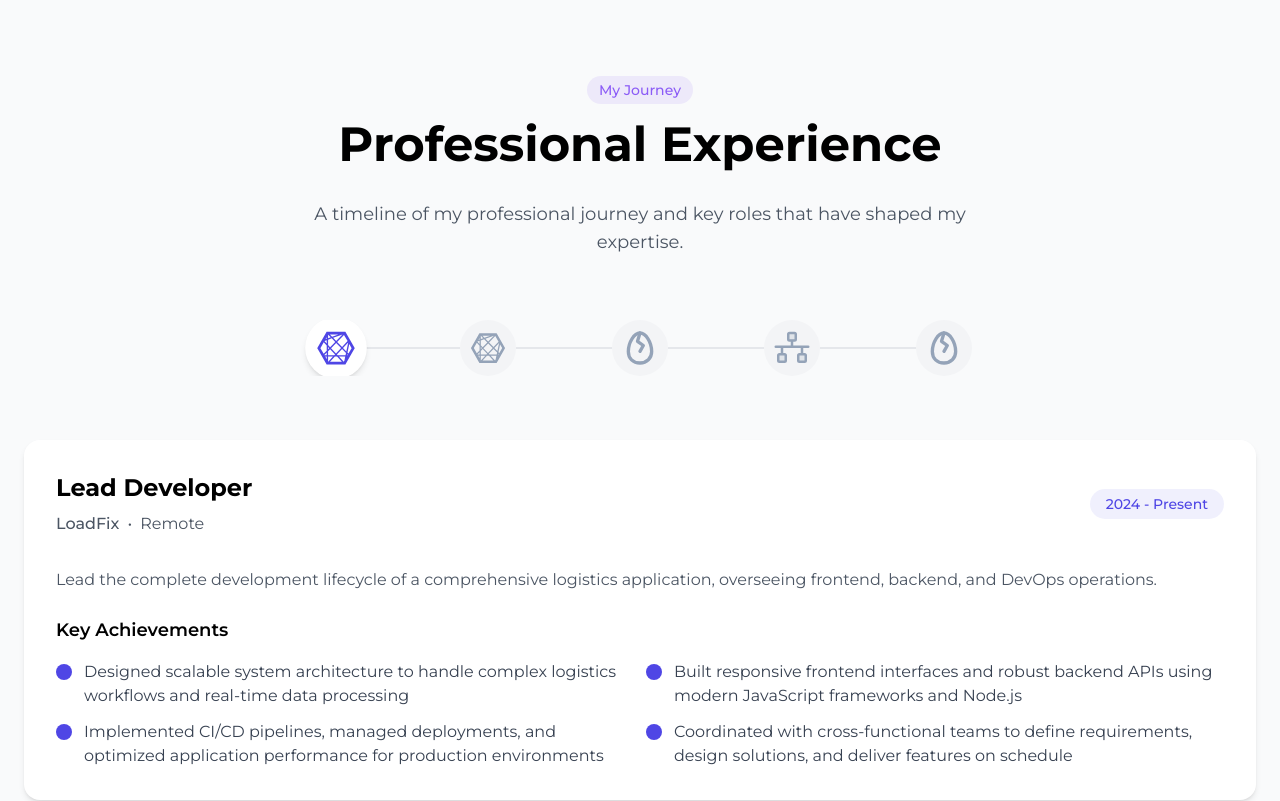
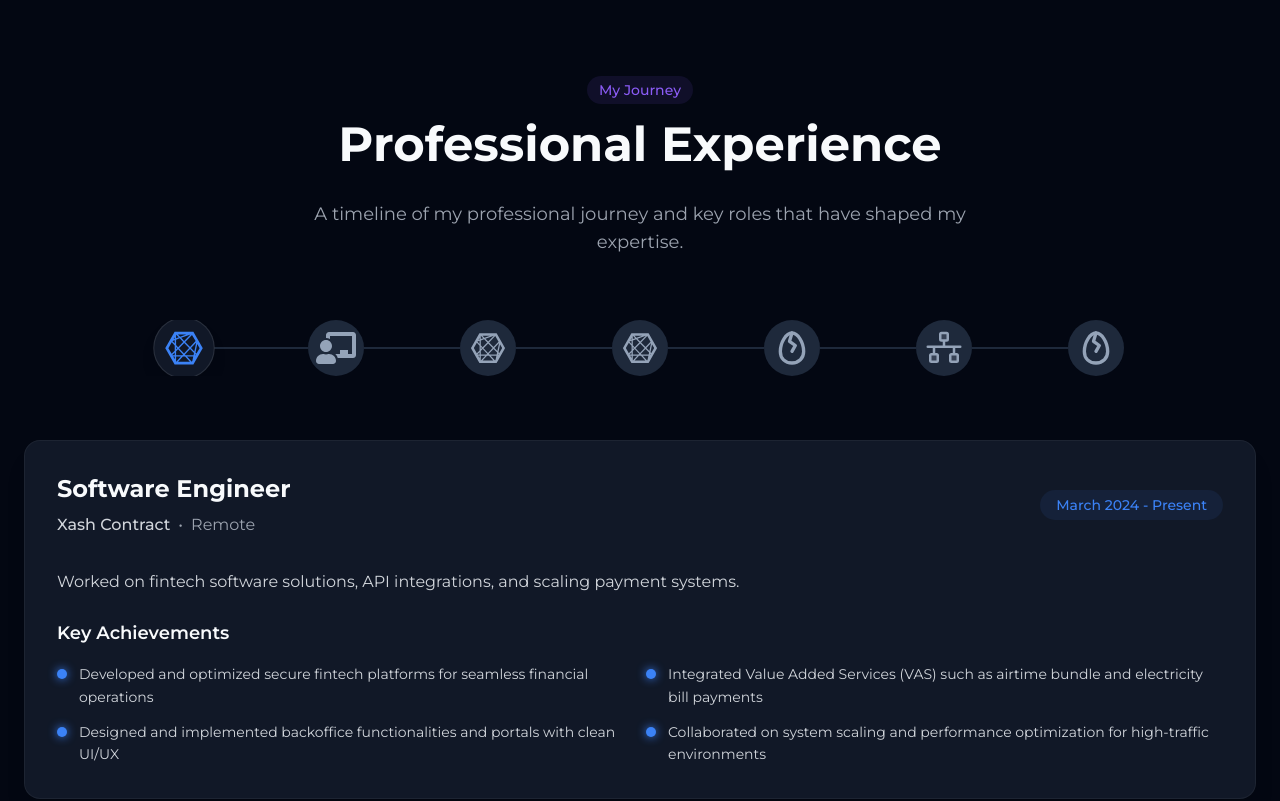
Before and after one commit to kculz/kudzai-portifolio, a React (Vite) app: page / in a window 1280 px wide. Shown: the part 820-1621 px from the top of the page. Built offline with nearby package versions, Linux system fonts and the light colour scheme.

Commit message:
style(components): apply dark theme to remaining components

```diff
--- a/src/components/Experience.jsx
+++ b/src/components/Experience.jsx
@@ -2,10 +2,43 @@ import React, { useState, useRef } from 'react';
 import { LiaConnectdevelop } from "react-icons/lia";
 import { TbEggCracked } from "react-icons/tb";
 import { PiNetworkDuotone } from "react-icons/pi";
+import { FaChalkboardTeacher } from "react-icons/fa";
 
 const experiences = [
   {
     id: 1,
+    title: 'Software Engineer',
+    company: 'Xash Contract',
+    location: 'Remote',
+    duration: 'March 2024 - Present',
+    description: 'Worked on fintech software solutions, API integrations, and scaling payment systems.',
+    achievements: [
+      'Developed and optimized secure fintech platforms for seamless financial operations',
+      'Integrated Value Added Services (VAS) such as airtime bundle and electricity bill payments',
+      'Designed and implemented backoffice functionalities and portals with clean UI/UX',
+      'Collaborated on system scaling and performance optimization for high-traffic environments'
+    ],
+    icon: <LiaConnectdevelop size={40} />,
+    color: '#3B82F6',
+  },
+  {
+    id: 2,
+    title: 'Computer Science Teacher',
+    company: 'Miami Academy',
+    location: 'Zimbabwe',
+    duration: 'March 2024 - Present',
+    description: 'Empowering students with Computer Science knowledge and practical skills.',
+    achievements: [
+      'Maintained a 100% pass rate for Computer Science students',
+      'Developed and executed theoretical and practical lesson plans for high school curriculum',
+      'Mentored students in software projects and coding fundamentals',
+      'Fostered a positive learning environment driving student engagement and success'
+    ],
+    icon: <FaChalkboardTeacher size={40} />,
+    color: '#F59E0B',
+  },
+  {
+    id: 3,
     title: 'Lead Developer',
     company: 'LoadFix',
     location: 'Remote',
@@ -21,7 +54,7 @@ const experiences = [
     color: '#4F46E5',
   },
   {
-    id: 2,
+    id: 4,
     title: 'Software Engineer',
     company: 'Curlben Solutions',
     location: 'Remote',
@@ -37,7 +70,7 @@ const experiences = [
     color: '#10B981',
   },
   {
-    id: 3,
+    id: 5,
     title: 'Software Developer',
     company: 'Xashpay',
     location: 'Remote',
@@ -53,7 +86,7 @@ const experiences = [
     color: '#8B5CF6',
   },
   {
-    id: 4,
+    id: 6,
     title: 'Computer Network Engineer',
     company: 'Lexco IT Solutions',
     location: 'Mutare, Zimbabwe',
@@ -69,7 +102,7 @@ const experiences = [
     color: '#0EA5E9',
   },
   {
-    id: 5,
+    id: 7,
     title: 'Web Developer',
     company: 'Svetu PVT Ltd',
     location: 'Zimbabwe',
@@ -91,14 +124,14 @@ const Experience = () => {
   const timelineRef = useRef(null);
 
   return (
-    <section id="experiences" className="py-24 px-6 bg-gray-50">
+    <section id="experiences" className="py-24 px-6 bg-dark text-light">
       <div className="max-w-7xl mx-auto">
         <div className="mb-16 text-center">
           <span className="inline-block py-1 px-3 rounded-full bg-primary/10 text-primary text-sm font-medium mb-4">
             My Journey
           </span>
-          <h2 className="text-4xl md:text-5xl font-bold mb-8">Professional Experience</h2>
-          <p className="text-lg text-gray-600 max-w-2xl mx-auto">
+          <h2 className="text-4xl md:text-5xl font-bold mb-8 text-light">Professional Experience</h2>
+          <p className="text-lg text-gray-400 max-w-2xl mx-auto">
             A timeline of my professional journey and key roles that have shaped my expertise.
           </p>
         </div>
@@ -110,7 +143,7 @@ const Experience = () => {
               <React.Fragment key={exp.id}>
                 {/* Timeline connector */}
                 {index > 0 && (
-                  <div className="h-0.5 w-12 md:w-24 bg-gray-200"></div>
+                  <div className="h-0.5 w-12 md:w-24 bg-slate-800"></div>
                 )}
 
                 {/* Timeline node */}
@@ -118,8 +151,8 @@ const Experience = () => {
                   onClick={() => setActiveExperience(exp.id)}
                   className={`relative rounded-full w-14 h-14 flex items-center justify-center transition-all duration-300 ${
                     activeExperience === exp.id
-                      ? 'bg-white shadow-md scale-110 z-10'
-                      : 'bg-gray-100'
+                      ? 'bg-dark-card border border-white/10 shadow-lg scale-110 z-10'
+                      : 'bg-slate-800 border border-transparent'
                   }`}
                   style={{
                     color: activeExperience === exp.id ? exp.color : '#94a3b8'
@@ -127,7 +160,7 @@ const Experience = () => {
                 >
                   {exp.icon}
                   <span className={`absolute -bottom-8 text-xs font-medium whitespace-nowrap ${
-                    activeExperience === exp.id ? 'text-gray-800' : 'text-gray-500'
+                    activeExperience === exp.id ? 'text-light font-bold' : 'text-gray-500'
                   }`}>
                     {exp.duration.split(' - ')[0]}
                   </span>
@@ -149,12 +182,12 @@ const Experience = () => {
               }`}
               style={{ display: activeExperience === exp.id ? 'block' : 'none' }}
             >
-              <div className="bg-white rounded-2xl p-8 shadow-md">
+              <div className="bg-dark-card border border-white/5 rounded-2xl p-8 shadow-xl">
                 <div className="flex flex-col md:flex-row md:items-center justify-between mb-8">
                   <div>
-                    <h3 className="text-2xl font-bold mb-2">{exp.title}</h3>
-                    <div className="flex items-center text-gray-600">
-                      <span className="font-medium">{exp.company}</span>
+                    <h3 className="text-2xl font-bold mb-2 text-light">{exp.title}</h3>
+                    <div className="flex items-center text-gray-400">
+                      <span className="font-medium text-gray-300">{exp.company}</span>
                       <span className="mx-2">•</span>
                       <span>{exp.location}</span>
                     </div>
@@ -169,7 +202,7 @@ const Experience = () => {
                   </div>
                 </div>
 
-                <p className="text-gray-600 mb-6">{exp.description}</p>
+                <p className="text-gray-300 mb-6 leading-relaxed">{exp.description}</p>
 
                 <div>
                   <h4 className="text-lg font-semibold mb-4">Key Achievements</h4>
@@ -177,10 +210,10 @@ const Experience = () => {
                     {exp.achievements.map((achievement, index) => (
                       <li key={index} className="flex items-start">
                         <div
-                          className="mt-1 mr-3 w-4 h-4 rounded-full flex-shrink-0"
-                          style={{ backgroundColor: exp.color }}
+                          className="mt-1.5 mr-3 w-2.5 h-2.5 rounded-full flex-shrink-0"
+                          style={{ backgroundColor: exp.color, boxShadow: `0 0 10px ${exp.color}` }}
                         ></div>
-                        <span className="text-gray-700">{achievement}</span>
+                        <span className="text-gray-300 text-sm leading-relaxed">{achievement}</span>
                       </li>
                     ))}
                   </ul>
--- a/src/components/Footer.jsx
+++ b/src/components/Footer.jsx
@@ -7,7 +7,7 @@ const Footer = () => {
   const currentYear = new Date().getFullYear();
 
   return (
-    <footer className="bg-gray-900 text-white py-16 px-6">
+    <footer className="bg-dark border-t border-white/5 text-white py-16 px-6">
       <div className="max-w-7xl mx-auto">
         <div className="grid grid-cols-1 md:grid-cols-12 gap-12">
           {/* About */}
@@ -17,16 +17,16 @@ const Footer = () => {
               A passionate software engineer specializing in full-stack development, distributed systems, and DevOps practices, dedicated to creating innovative solutions.
             </p>
             <div className="flex space-x-4">
-              <a href="https://github.com/kculz" target="_blank" rel="noopener noreferrer" className="text-gray-300 hover:text-primary transition-colors">
+              <a href="https://github.com/kculz" target="_blank" rel="noopener noreferrer" className="text-gray-400 hover:text-primary transition-colors">
                 <FaGithub size={22} />
               </a>
-              <a href="https://linkedin.com/in/kudzaimunyama" target="_blank" rel="noopener noreferrer" className="text-gray-300 hover:text-primary transition-colors">
+              <a href="https://linkedin.com/in/kudzaimunyama" target="_blank" rel="noopener noreferrer" className="text-gray-400 hover:text-primary transition-colors">
                 <FaLinkedin size={22} />
               </a>
-              <a href="https://twitter.com/greycode095" target="_blank" rel="noopener noreferrer" className="text-gray-300 hover:text-primary transition-colors">
+              <a href="https://twitter.com/greycode095" target="_blank" rel="noopener noreferrer" className="text-gray-400 hover:text-primary transition-colors">
                 <FaTwitter size={22} />
               </a>
-              <a href="mailto:munyamakudzi@gmail.com" className="text-gray-300 hover:text-primary transition-colors">
+              <a href="mailto:munyamakudzi@gmail.com" className="text-gray-400 hover:text-primary transition-colors">
                 <FaEnvelope size={22} />
               </a>
             </div>
@@ -39,7 +39,7 @@ const Footer = () => {
               <li>
                 <a
                   onClick={() => scrollTo('experiences')}
-                  className="text-gray-300 hover:text-primary transition-colors cursor-pointer"
+                  className="text-gray-400 hover:text-primary transition-colors cursor-pointer text-sm"
                 >
                   Experience
                 </a>
@@ -47,7 +47,7 @@ const Footer = () => {
               <li>
                 <a
                   onClick={() => scrollTo('projects')}
-                  className="text-gray-300 hover:text-primary transition-colors cursor-pointer"
+                  className="text-gray-400 hover:text-primary transition-colors cursor-pointer text-sm"
                 >
                   Projects
                 </a>
@@ -55,7 +55,7 @@ const Footer = () => {
               <li>
                 <a
                   onClick={() => scrollTo('skills')}
-                  className="text-gray-300 hover:text-primary transition-colors cursor-pointer"
+                  className="text-gray-400 hover:text-primary transition-colors cursor-pointer text-sm"
                 >
                   Skills
                 </a>
@@ -63,7 +63,7 @@ const Footer = () => {
               <li>
                 <a
                   onClick={() => scrollTo('contact')}
-                  className="text-gray-300 hover:text-primary transition-colors cursor-pointer"
+                  className="text-gray-400 hover:text-primary transition-colors cursor-pointer text-sm"
                 >
                   Contact
                 </a>
@@ -75,21 +75,21 @@ const Footer = () => {
           <div className="md:col-span-4">
             <h3 className="text-lg font-semibold mb-4">Contact Info</h3>
             <ul className="space-y-3">
-              <li className="flex items-center text-gray-300">
+              <li className="flex items-center text-gray-400 text-sm">
                 <FaEnvelope className="mr-3 text-primary" />
                 <a href="mailto:munyamakudzi@gmail.com" className="hover:text-primary transition-colors">
                   munyamakudzi@gmail.com
                 </a>
               </li>
-              <li className="flex items-center text-gray-300">
+              <li className="flex items-center text-gray-400 text-sm border-t border-transparent">
                 <svg className="w-4 h-4 mr-3 text-primary" fill="none" stroke="currentColor" viewBox="0 0 24 24" xmlns="http://www.w3.org/2000/svg">
                   <path strokeLinecap="round" strokeLinejoin="round" strokeWidth="2" d="M3 5a2 2 0 012-2h3.28a1 1 0 01.948.684l1.498 4.493a1 1 0 01-.502 1.21l-2.257 1.13a11.042 11.042 0 005.516 5.516l1.13-2.257a1 1 0 011.21-.502l4.493 1.498a1 1 0 01.684.949V19a2 2 0 01-2 2h-1C9.716 21 3 14.284 3 6V5z"></path>
                 </svg>
-                <a href="tel:+263775123456" className="hover:text-primary transition-colors">
+                <a href="tel:+263771392149" className="hover:text-primary transition-colors">
                   +263 771 392 149
                 </a>
               </li>
-              <li className="flex items-start text-gray-300">
+              <li className="flex items-start text-gray-400 text-sm">
                 <svg className="w-4 h-4 mr-3 mt-1 text-primary" fill="none" stroke="currentColor" viewBox="0 0 24 24" xmlns="http://www.w3.org/2000/svg">
                   <path strokeLinecap="round" strokeLinejoin="round" strokeWidth="2" d="M17.657 16.657L13.414 20.9a1.998 1.998 0 01-2.827 0l-4.244-4.243a8 8 0 1111.314 0z"></path>
                   <path strokeLinecap="round" strokeLinejoin="round" strokeWidth="2" d="M15 11a3 3 0 11-6 0 3 3 0 016 0z"></path>
--- a/src/components/Header.jsx
+++ b/src/components/Header.jsx
@@ -25,20 +25,20 @@ const Header = () => {
     <header
       className={`z-50 top-0 w-full h-20 fixed transition-all duration-300 ${
         scrolled
-          ? 'bg-white/90 backdrop-blur-md shadow-lg'
+          ? 'bg-dark/80 backdrop-blur-md border-b border-white/5 shadow-lg'
           : 'bg-transparent'
       }`}
     >
       <div className="max-w-7xl mx-auto flex justify-between items-center px-6 lg:px-8 h-full">
-        <h1 className={`text-xl font-bold cursor-pointer ${scrolled ? 'text-primary' : 'text-white'}`}>
-          <a onClick={() => { handleNav(); scrollTo('hero'); }}>
+        <h1 className="text-xl font-bold cursor-pointer">
+          <a onClick={() => { handleNav(); scrollTo('hero'); }} className="text-transparent bg-clip-text bg-gradient-to-r from-primary to-secondary">
             kudzaimunyama.dev
           </a>
         </h1>
 
         <div className="flex items-center gap-6">
           <nav className="hidden md:block">
-            <ul className={`flex gap-8 text-sm font-medium ${scrolled ? 'text-gray-800' : 'text-white'}`}>
+            <ul className={`flex gap-8 text-sm font-medium ${scrolled ? 'text-gray-300' : 'text-white/80'}`}>
               <li className="relative group">
                 <a
                   onClick={() => { handleNav(); scrollTo('experiences'); }}
@@ -71,7 +71,7 @@ const Header = () => {
 
           <button
             onClick={() => { handleNav(); scrollTo('contact'); }}
-            className="bg-primary text-white px-6 py-2.5 rounded-full font-medium text-sm shadow-md hover:shadow-lg hover:bg-primary/90 transition-all duration-300"
+            className="bg-gradient-to-r from-primary to-secondary text-white px-6 py-2.5 rounded-full font-medium text-sm shadow-lg hover:shadow-primary/30 hover:scale-105 transition-all duration-300"
           >
             Contact Me
           </button>
@@ -82,9 +82,9 @@ const Header = () => {
             aria-label="Toggle menu"
           >
             {!openNav ? (
-              <BiMenuAltRight size={30} className={scrolled ? 'text-gray-800' : 'text-white'} />
+              <BiMenuAltRight size={30} className={scrolled ? 'text-light' : 'text-white'} />
             ) : (
-              <MdOutlineClose size={30} className={scrolled ? 'text-gray-800' : 'text-white'} />
+              <MdOutlineClose size={30} className={scrolled ? 'text-light' : 'text-white'} />
             )}
           </button>
         </div>
@@ -92,13 +92,13 @@ const Header = () => {
 
       {/* Mobile Navigation Menu */}
       {openNav && (
-        <div className="md:hidden absolute top-20 left-0 right-0 bg-white shadow-lg rounded-b-xl border-t border-gray-100 overflow-hidden">
+        <div className="md:hidden absolute top-20 left-0 right-0 bg-dark-card shadow-xl rounded-b-xl border-t border-white/5 overflow-hidden">
           <nav className="max-w-7xl mx-auto">
             <ul className="py-4 px-6 flex flex-col gap-4">
               <li>
                 <a
                   onClick={() => { handleNav(); scrollTo('experiences'); }}
-                  className="block py-2 text-gray-800 hover:text-primary transition-colors"
+                  className="block py-2 text-gray-300 hover:text-primary transition-colors"
                 >
                   Experience
                 </a>
@@ -106,7 +106,7 @@ const Header = () => {
               <li>
                 <a
                   onClick={() => { handleNav(); scrollTo('projects'); }}
-                  className="block py-2 text-gray-800 hover:text-primary transition-colors"
+                  className="block py-2 text-gray-300 hover:text-primary transition-colors"
                 >
                   Projects
                 </a>
@@ -114,7 +114,7 @@ const Header = () => {
               <li>
                 <a
                   onClick={() => { handleNav(); scrollTo('skills'); }}
-                  className="block py-2 text-gray-800 hover:text-primary transition-colors"
+                  className="block py-2 text-gray-300 hover:text-primary transition-colors"
                 >
                   Skills
                 </a>
```
Also changed, not shown: src/components/Contact.jsx (+22 -22 lines).
